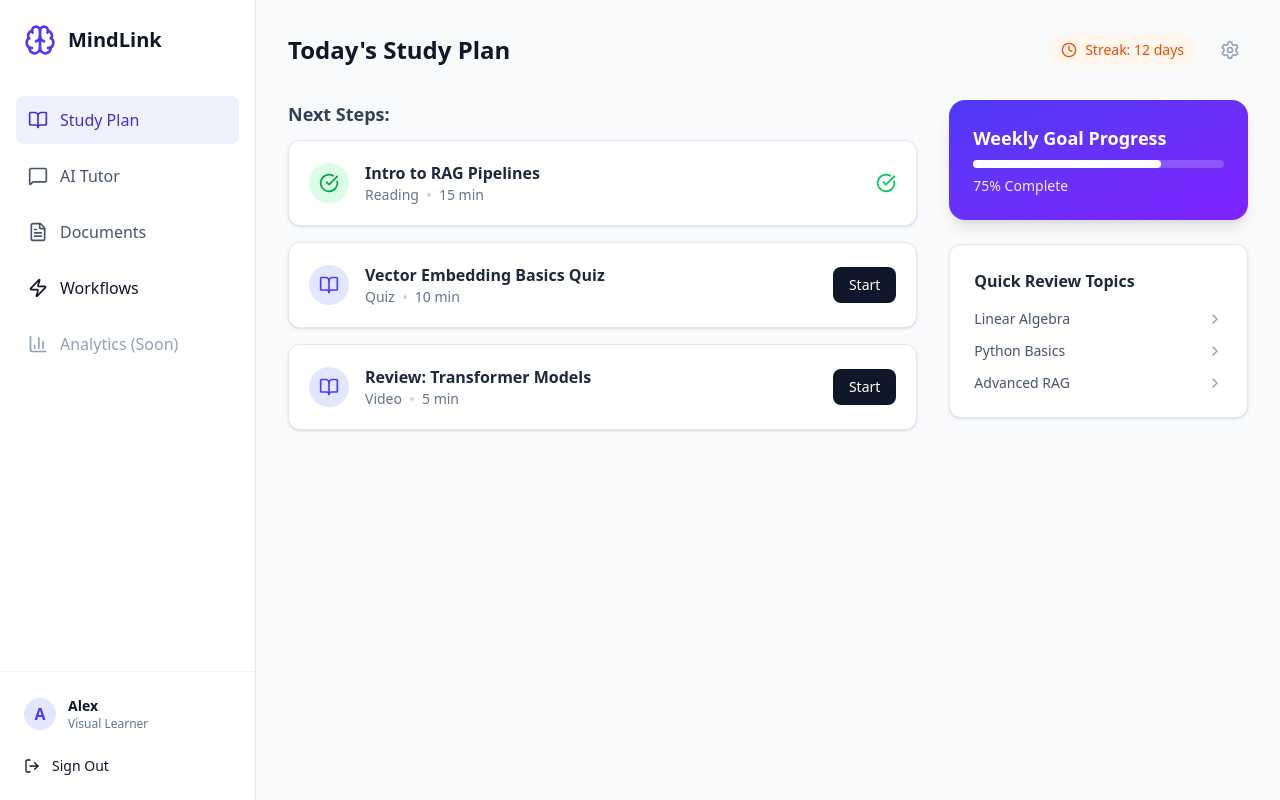
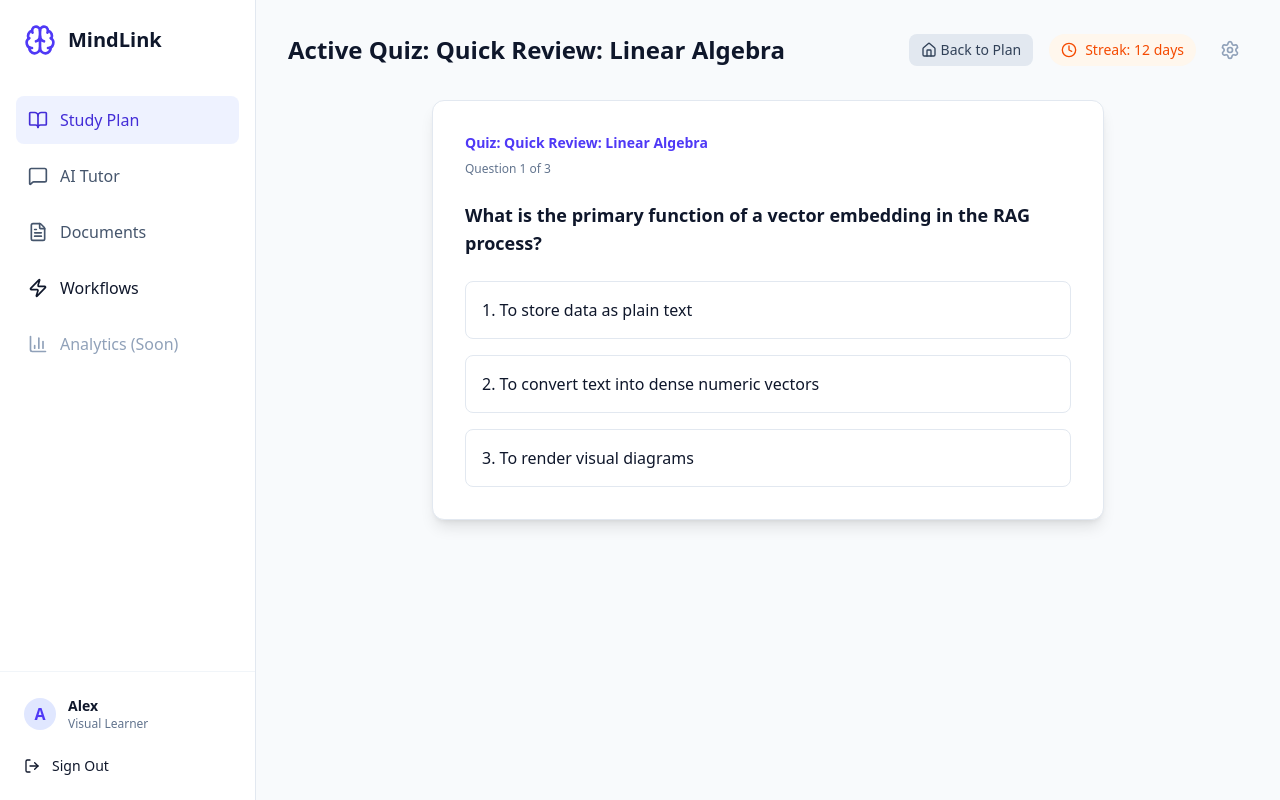
Before and after one commit to shubhcoding01/mindlink, a Next.js app in the folder frontend/: page /dashboard in a window 1280 px wide. Both pictures are taken after a click on the element "Linear Algebra". Built offline with nearby package versions, Linux system fonts and the light colour scheme.

Commit message:
mindlink

```diff
--- a/frontend/src/app/dashboard/page.tsx
+++ b/frontend/src/app/dashboard/page.tsx
@@ -204,7 +204,8 @@ import {
   Clock,
   CheckCircle,
   ChevronRight,
-  Zap // Imported Zap icon for Workflows
+  Zap, // Imported Zap icon for Workflows
+  Home
 } from 'lucide-react';
 
 // Assuming these components are in src/components/
@@ -237,9 +238,80 @@ const MOCK_PLAN: StudyPlanItem[] = [
   { id: '3', topic: 'Review: Transformer Models', type: 'Video', duration: '5 min', status: 'pending' },
 ];
 
+// --- NEW COMPONENT: SIMULATED QUIZ PLAYER ---
+const QuizPlayer = ({ topic, onFinish }: { topic: string, onFinish: () => void }) => {
+  const [currentQuestion, setCurrentQuestion] = useState(1);
+  const [score, setScore] = useState(0);
+  const totalQuestions = 3;
+
+  const handleAnswer = (isCorrect: boolean) => {
+    if (isCorrect) {
+      setScore(s => s + 1);
+    }
+    if (currentQuestion < totalQuestions) {
+      setCurrentQuestion(q => q + 1);
+    } else {
+      setTimeout(onFinish, 1500); // Simulate quiz completion delay
+    }
+  };
+
+  if (currentQuestion > totalQuestions) {
+    return (
+      <div className="p-12 text-center bg-white rounded-xl shadow-lg border border-slate-200">
+        <CheckCircle className="w-16 h-16 text-green-500 mx-auto mb-4" />
+        <h3 className="text-2xl font-bold">Quiz Complete!</h3>
+        <p className="text-xl text-slate-700 mt-2">You scored {score} out of {totalQuestions}.</p>
+        <button
+          onClick={onFinish}
+          className="mt-6 px-6 py-3 bg-indigo-600 text-white rounded-lg hover:bg-indigo-700 transition font-medium"
+        >
+          Return to Study Plan
+        </button>
+      </div>
+    );
+  }
+
+  return (
+    <div className="bg-white p-8 rounded-xl shadow-lg border border-slate-200 max-w-2xl mx-auto">
+      <div className="text-sm font-semibold text-indigo-600 mb-2">Quiz: {topic}</div>
+      <div className="text-xs text-slate-500 mb-6">Question {currentQuestion} of {totalQuestions}</div>
+
+      <h3 className="text-lg font-bold text-slate-900 mb-6">
+        What is the primary function of a vector embedding in the RAG process?
+      </h3>
+
+      <div className="space-y-4">
+        {['To store data as plain text', 'To convert text into dense numeric vectors', 'To render visual diagrams'].map((answer, index) => (
+          <button
+            key={index}
+            onClick={() => handleAnswer(index === 1)} // Mocking index 1 as correct
+            className="w-full text-left p-4 border border-slate-200 rounded-lg hover:bg-indigo-50 transition duration-150"
+          >
+            {index + 1}. {answer}
+          </button>
+        ))}
+      </div>
+    </div>
+  );
+};
+// --- END NEW COMPONENT ---
+
+
 export default function DashboardPage() {
   // Tabs: study (default view), chat (AI Tutor), files (Document Uploader)
   const [activeTab, setActiveTab] = useState<'study' | 'chat' | 'files' | 'workflows'>('study');
+
+  // State to handle the current running activity within the 'study' tab
+  const [studyActivity, setStudyActivity] = useState<{type: 'list' | 'quiz', topic: string}>({ type: 'list', topic: '' });
+
+  const startQuiz = (topic: string) => {
+      setStudyActivity({ type: 'quiz', topic });
+  }
+  const returnToStudyList = () => {
+      setStudyActivity({ type: 'list', topic: '' });
+      // In a real app, you would also mark the corresponding quiz in MOCK_PLAN as 'completed'
+  }
+
 
   return (
     <div className="min-h-screen bg-slate-50 font-sans text-slate-900 flex">
@@ -252,7 +324,7 @@ export default function DashboardPage() {
 
         {/* Navigation Items */}
         <nav className="flex-1 px-4 space-y-2 mt-4">
-          <button onClick={() => setActiveTab('study')} className={`w-full flex items-center gap-3 p-3 rounded-lg transition ${activeTab === 'study' ? 'bg-indigo-50 text-indigo-700' : 'text-slate-600 hover:bg-slate-50 hover:text-slate-900'}`}>
+          <button onClick={() => { setActiveTab('study'); returnToStudyList(); }} className={`w-full flex items-center gap-3 p-3 rounded-lg transition ${activeTab === 'study' ? 'bg-indigo-50 text-indigo-700' : 'text-slate-600 hover:bg-slate-50 hover:text-slate-900'}`}>
             <BookOpen className="w-5 h-5" /> <span className="hidden lg:block font-medium">Study Plan</span>
           </button>
           <button onClick={() => setActiveTab('chat')} className={`w-full flex items-center gap-3 p-3 rounded-lg transition ${activeTab === 'chat' ? 'bg-indigo-50 text-indigo-700' : 'text-slate-600 hover:bg-slate-50 hover:text-slate-900'}`}>
@@ -264,7 +336,7 @@ export default function DashboardPage() {
 
           {/* NEW: Workflow Link */}
           <Link href="/workflow" className={`w-full flex items-center gap-3 p-3 rounded-lg transition ${activeTab === 'workflows' ? 'bg-indigo-50 text-indigo-700' : 'text-slate-600 hover:bg-slate-50 hover:text-slate-900'}`}
-            onClick={() => setActiveTab('workflows')} // Note: This is now a Link, but setting activeTab for visual feedback
+            onClick={() => setActiveTab('workflows')}
           >
             <Zap className="w-5 h-5" /> <span className="hidden lg:block font-medium">Workflows</span>
           </Link>
@@ -296,12 +368,20 @@ export default function DashboardPage() {
       <main className="flex-1 ml-20 lg:ml-64 p-8">
         <header className="flex justify-between items-center mb-8">
           <h2 className="text-2xl font-bold text-slate-900">
-            {activeTab === 'study' && "Today's Study Plan"}
+            {activeTab === 'study' && (studyActivity.type === 'quiz' ? `Active Quiz: ${studyActivity.topic}` : "Today's Study Plan")}
             {activeTab === 'chat' && "AI Tutor Session"}
             {activeTab === 'files' && "Document Library"}
             {activeTab === 'workflows' && "Workflows"}
           </h2>
           <div className="flex items-center gap-4">
+            {studyActivity.type === 'quiz' && (
+              <button
+                onClick={returnToStudyList}
+                className="px-3 py-1.5 bg-slate-200 text-slate-700 rounded-lg font-medium hover:bg-slate-300 transition text-sm flex items-center gap-1"
+              >
+                <Home className='w-4 h-4' /> Back to Plan
+              </button>
+            )}
             <span className="text-sm bg-orange-50 text-orange-600 px-3 py-1.5 rounded-full font-medium flex items-center gap-2">
               <Clock className="w-4 h-4" /> Streak: {MOCK_USER.streak} days
             </span>
@@ -313,7 +393,7 @@ export default function DashboardPage() {
 
         <div className="max-w-5xl">
           {/* Study Plan Content */}
-          {activeTab === 'study' && (
+          {activeTab === 'study' && studyActivity.type === 'list' && (
             <div className="grid grid-cols-1 lg:grid-cols-3 gap-8">
               <div className="lg:col-span-2 space-y-4">
                 <h3 className="text-lg font-semibold text-slate-700 mb-3">Next Steps:</h3>
@@ -323,7 +403,7 @@ export default function DashboardPage() {
                       <div className={`w-10 h-10 rounded-full flex items-center justify-center ${
                         item.status === 'completed' ? 'bg-green-100 text-green-600' : 'bg-indigo-100 text-indigo-600'
                       }`}>
-                        {item.status === 'completed' ? <CheckCircle className="w-5 h-5" /> : <BookOpen className="w-5 h-5" />}
+                        {item.status === 'completed' ? <CheckCircle className="w-5 h-5" /> : (item.type === 'Quiz' ? <Zap className="w-5 h-5" /> : <BookOpen className="w-5 h-5" />)}
                       </div>
                       <div>
                         <h4 className="font-semibold text-slate-800">{item.topic}</h4>
@@ -335,7 +415,10 @@ export default function DashboardPage() {
                       </div>
                     </div>
                     {item.status !== 'completed' && (
-                      <button className="px-4 py-2 bg-slate-900 text-white text-sm rounded-lg group-hover:bg-indigo-600 transition">
+                      <button
+                        onClick={() => item.type === 'Quiz' ? startQuiz(item.topic) : alert(`Starting ${item.type}: ${item.topic}`)}
+                        className="px-4 py-2 bg-slate-900 text-white text-sm rounded-lg group-hover:bg-indigo-600 transition"
+                      >
                         Start
                       </button>
                     )}
@@ -359,8 +442,13 @@ export default function DashboardPage() {
                  <div className="bg-white rounded-xl border border-slate-200 p-6 shadow-sm">
                    <h3 className="font-bold text-slate-800 mb-4">Quick Review Topics</h3>
                    <div className="space-y-3">
+                     {/* Made these clickable to simulate starting a Quiz/Review */}
                      {['Linear Algebra', 'Python Basics', 'Advanced RAG'].map(topic => (
-                       <div key={topic} className="flex items-center justify-between text-sm text-slate-600 hover:text-indigo-600 cursor-pointer transition">
+                       <div
+                         key={topic}
+                         onClick={() => startQuiz(`Quick Review: ${topic}`)}
+                         className="flex items-center justify-between text-sm text-slate-600 hover:text-indigo-600 cursor-pointer transition"
+                       >
                          <span>{topic}</span>
                          <ChevronRight className="w-4 h-4 text-slate-400" />
                        </div>
@@ -369,6 +457,11 @@ export default function DashboardPage() {
                  </div>
               </div>
             </div>
+          )}
+
+          {/* Active Quiz View */}
+          {activeTab === 'study' && studyActivity.type === 'quiz' && (
+             <QuizPlayer topic={studyActivity.topic} onFinish={returnToStudyList} />
           )}
 
           {/* AI Tutor Content */}
```
